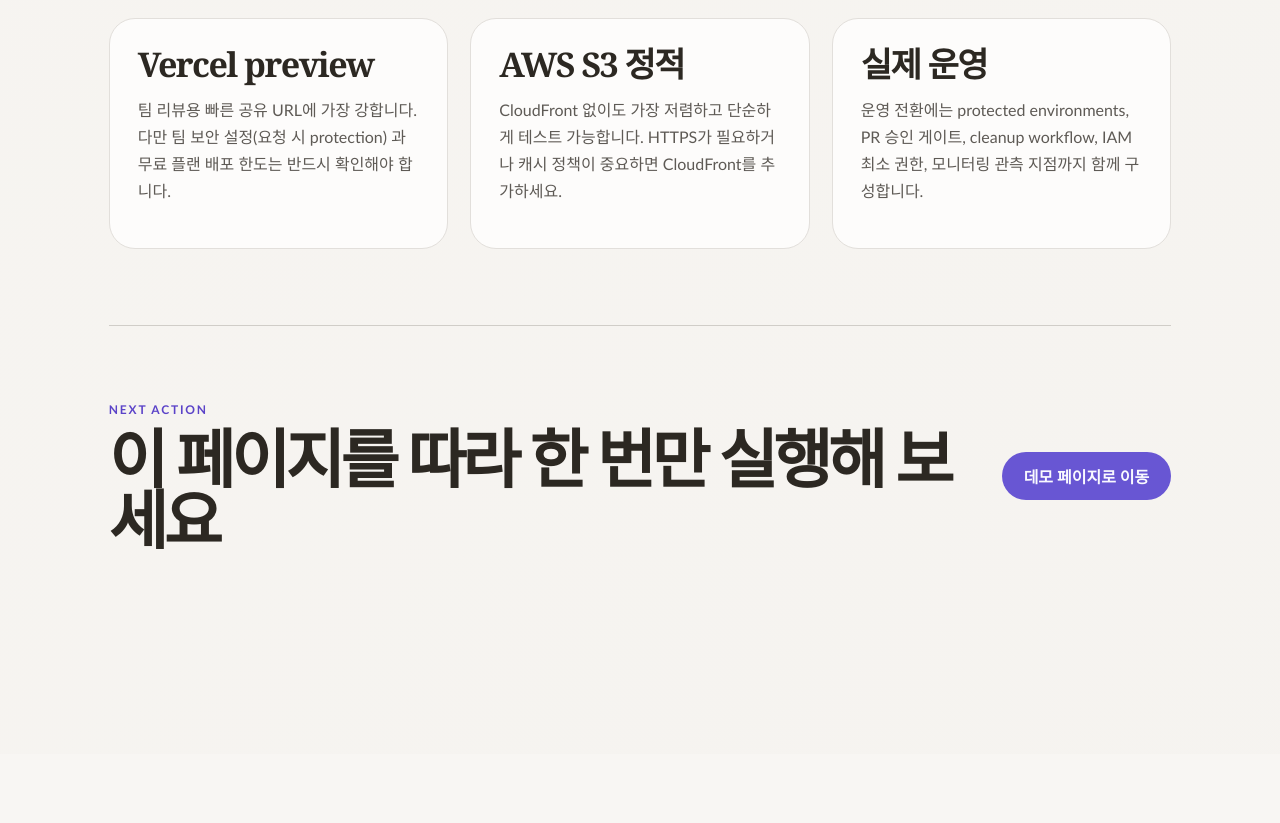
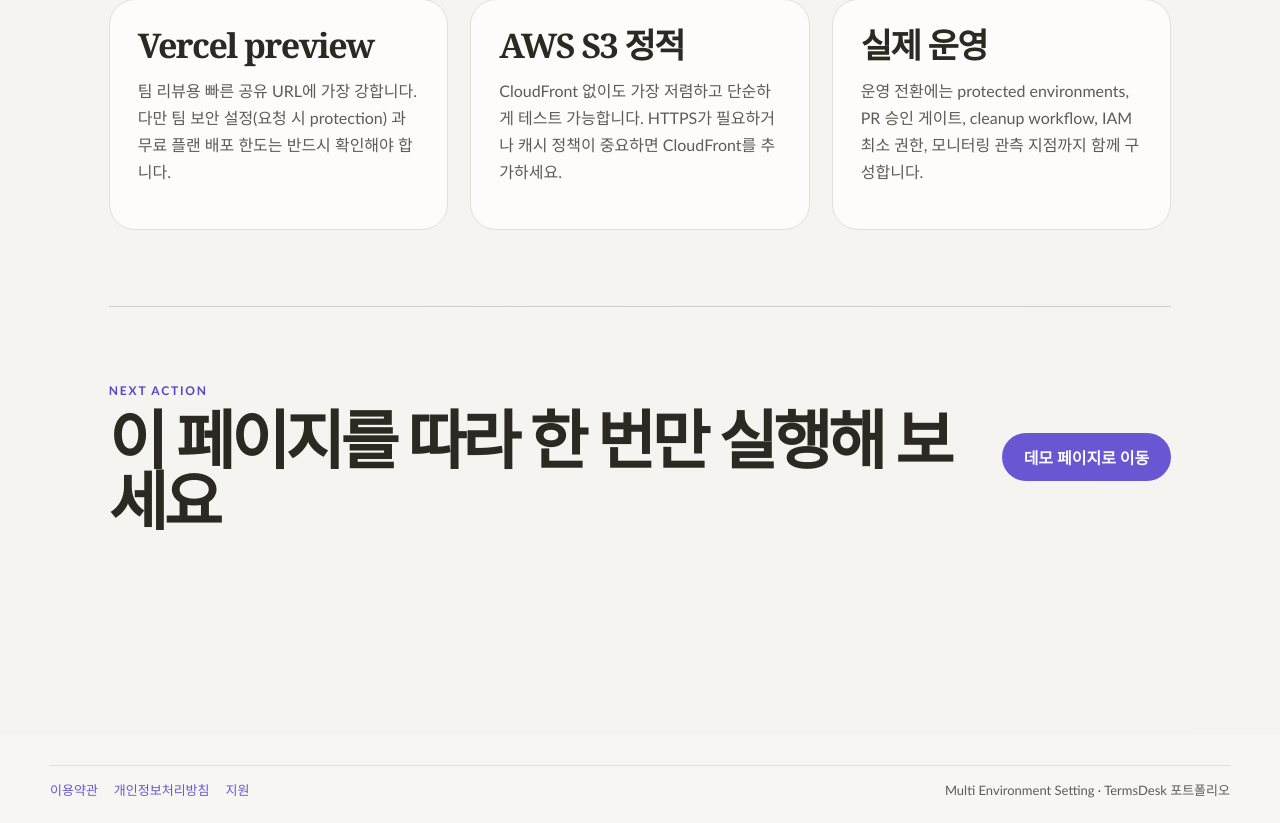
Before and after one commit to blue45f/multi-environment-setting, a Next.js app in the folder apps/web/: page /intro in a window 1280 px wide. Shown: the part 6049-6872 px from the top of the page. Before the commit the page ends 6803 px from the top, so only its background shows below. Built offline with nearby package versions, Linux system fonts and the light colour scheme.

Commit message:
chore: sync demo endpoint references and finalize footer deployment docs

```diff
--- a/apps/web/src/app/globals.css
+++ b/apps/web/src/app/globals.css
@@ -1411,3 +1411,45 @@
     font-size: 13px;
   }
 }
+
+.global-site-footer {
+  width: min(1180px, calc(100% - 32px));
+  margin: clamp(18px, 4vw, 30px) auto 24px;
+  padding: 14px 0 0;
+  border-top: 1px solid var(--app-line);
+  display: flex;
+  flex-wrap: wrap;
+  gap: 12px;
+  justify-content: space-between;
+  align-items: center;
+  color: var(--app-ink-muted);
+  font-size: 13px;
+}
+
+.global-site-footer nav {
+  display: flex;
+  flex-wrap: wrap;
+  gap: 16px;
+}
+
+.global-site-footer a {
+  color: var(--app-accent);
+  text-decoration: none;
+}
+
+.global-site-footer a:hover,
+.global-site-footer a:focus-visible {
+  text-decoration: underline;
+}
+
+.global-site-footer p {
+  margin: 0;
+}
+
+@media (max-width: 700px) {
+  .global-site-footer {
+    width: calc(100% - 30px);
+    flex-direction: column;
+    align-items: flex-start;
+  }
+}
--- a/apps/web/src/app/intro/page.tsx
+++ b/apps/web/src/app/intro/page.tsx
@@ -123,7 +123,7 @@
   {
     title: '환경 설정 확인',
     command:
-      'curl https://web-brbgkgb2e-blue45fs-projects.vercel.app/env.json && curl https://web-brbgkgb2e-blue45fs-projects.vercel.app/intro/',
+      'curl https://web-blond-nine-45.vercel.app/env.json && curl https://web-blond-nine-45.vercel.app/intro/',
     note: '`/env.json`을 먼저 확인하면 화면 상단의 환경 상태 텍스트가 어떻게 채워지는지 이해할 수 있습니다.',
   },
 ];
--- a/apps/web/src/app/layout.tsx
+++ b/apps/web/src/app/layout.tsx
@@ -15,6 +15,12 @@
 // 이 스크립트는 깜빡임(light→dark 점프)만 막는 역할이다.
 const noFoucScript = `(function(){try{var t=localStorage.getItem('theme');if(t==='light'||t==='dark'){document.documentElement.setAttribute('data-theme',t);}}catch(e){}})();`;
 
+const LEGAL_LINKS = {
+  terms: 'https://termsdesk.vercel.app/p/multi-environment-setting/terms-of-service',
+  privacy: 'https://termsdesk.vercel.app/p/multi-environment-setting/privacy-policy',
+  support: 'https://termsdesk.vercel.app/support/multi-environment-setting',
+};
+
 export default function RootLayout({ children }: { children: ReactNode }) {
   return (
     <html lang="ko" suppressHydrationWarning>
@@ -27,6 +33,20 @@
         </a>
         <PwaRegister />
         {children}
+        <footer className="global-site-footer" aria-label="법적 고지">
+          <nav>
+            <a href={LEGAL_LINKS.terms} target="_blank" rel="noreferrer">
+              이용약관
+            </a>
+            <a href={LEGAL_LINKS.privacy} target="_blank" rel="noreferrer">
+              개인정보처리방침
+            </a>
+            <a href={LEGAL_LINKS.support} target="_blank" rel="noreferrer">
+              지원
+            </a>
+          </nav>
+          <p>Multi Environment Setting · TermsDesk 포트폴리오</p>
+        </footer>
       </body>
     </html>
   );
```
Also changed, not shown: 2 other files (tests, documents, lock files or other folders).
